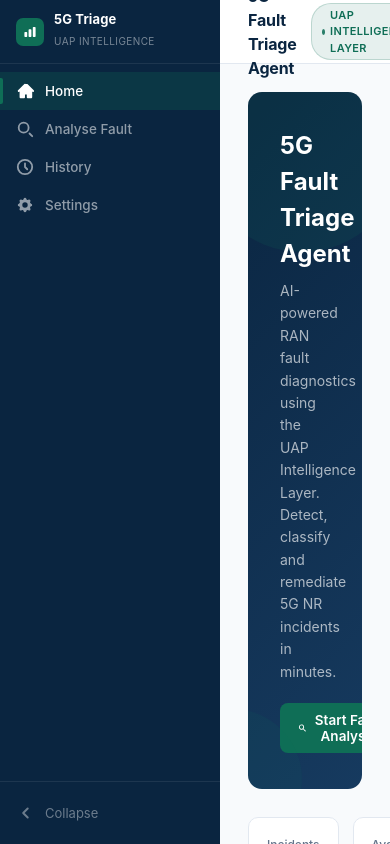
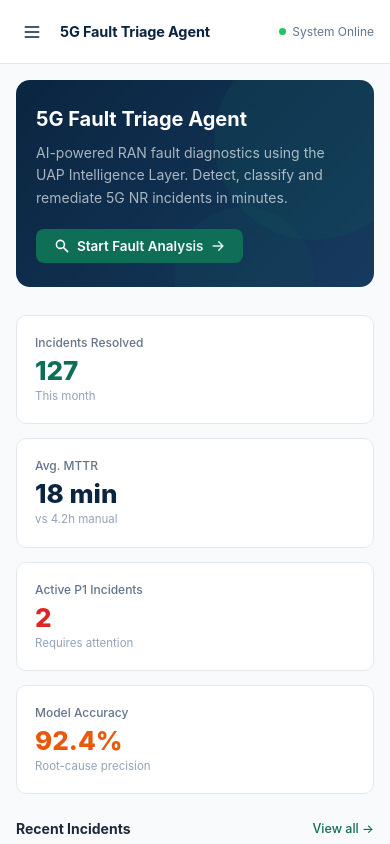
Before and after one commit to prernasingh925/5g-fault-triage-agent, a React (Vite) app: page / in a window 390 px wide. Built offline with nearby package versions, Linux system fonts and the light colour scheme.

Commit message:
Optimize mobile responsive design

```diff
--- a/src/App.css
+++ b/src/App.css
@@ -914,3 +914,125 @@
   outline: none;
   cursor: pointer;
 }
+
+/* ── Mobile Responsiveness ── */
+.mobile-menu-btn {
+  display: none;
+}
+
+@media (max-width: 900px) {
+  .stats-grid {
+    grid-template-columns: repeat(2, 1fr);
+  }
+}
+
+@media (max-width: 768px) {
+  .app-layout {
+    position: relative;
+  }
+  .sidebar {
+    position: fixed;
+    top: 0;
+    bottom: 0;
+    left: 0;
+    z-index: 100;
+    transform: translateX(-100%);
+    width: var(--sidebar-expanded) !important;
+  }
+  .sidebar.mobile-open {
+    transform: translateX(0);
+    box-shadow: 4px 0 24px rgba(0,0,0,0.15);
+  }
+  .sidebar-collapse-btn {
+    display: none;
+  }
+  .mobile-overlay {
+    position: fixed;
+    inset: 0;
+    background: rgba(10, 37, 64, 0.4);
+    z-index: 99;
+    backdrop-filter: blur(2px);
+    cursor: pointer;
+    pointer-events: auto;
+  }
+  .mobile-menu-btn {
+    display: flex;
+    align-items: center;
+    justify-content: center;
+    background: none;
+    border: none;
+    color: var(--navy);
+    cursor: pointer;
+    padding: 6px;
+    margin-right: 2px;
+  }
+  .topbar {
+    padding: 0 16px;
+    gap: 10px;
+  }
+  .topbar-title {
+    font-size: 14.5px;
+    white-space: nowrap;
+    overflow: hidden;
+    text-overflow: ellipsis;
+  }
+  .badge-uap {
+    display: none;
+  }
+  .page-content {
+    padding: 16px;
+    max-width: 100vw;
+    overflow-x: hidden;
+  }
+  .stats-grid {
+    grid-template-columns: 1fr;
+  }
+  .cards-grid-3, .cards-grid-2, .big-cards-grid {
+    grid-template-columns: 1fr;
+  }
+  .p1-banner {
+    flex-direction: column;
+    align-items: flex-start;
+    gap: 12px;
+  }
+  .p1-meta {
+    text-align: left;
+    width: 100%;
+    display: flex;
+    justify-content: space-between;
+  }
+  .home-hero {
+    padding: 24px 20px;
+  }
+  .home-hero h1 {
+    font-size: 20px;
+  }
+  .incidents-table {
+    overflow-x: auto;
+    width: 100%;
+    display: block;
+    -webkit-overflow-scrolling: touch;
+  }
+  .table-row {
+    min-width: 550px;
+  }
+  .history-item {
+    grid-template-columns: 1fr;
+    gap: 8px;
+  }
+  .history-item-right {
+    align-items: flex-start;
+    flex-direction: row;
+    gap: 12px;
+    margin-top: 4px;
+    align-items: center;
+  }
+  .settings-row {
+    flex-direction: column;
+    align-items: flex-start;
+    gap: 12px;
+  }
+  .settings-row .toggle, .settings-row .model-select {
+    align-self: flex-start;
+  }
+}
--- a/src/App.jsx
+++ b/src/App.jsx
@@ -68,6 +68,11 @@ const IconWarning = () => (
     <path fillRule="evenodd" d="M8.257 3.099c.765-1.36 2.722-1.36 3.486 0l5.58 9.92c.75 1.334-.213 2.98-1.742 2.98H4.42c-1.53 0-2.493-1.646-1.743-2.98l5.58-9.92zM11 13a1 1 0 11-2 0 1 1 0 012 0zm-1-8a1 1 0 00-1 1v3a1 1 0 002 0V6a1 1 0 00-1-1z" clipRule="evenodd" />
   </svg>
 )
+const IconMenu = () => (
+  <svg viewBox="0 0 24 24" fill="none" stroke="currentColor" strokeWidth="2" width="20" height="20">
+    <path d="M4 6h16M4 12h16M4 18h16" strokeLinecap="round" strokeLinejoin="round" />
+  </svg>
+)
 
 // ─── Mock data ───────────────────────────────────────────────
 const SAMPLE_TICKET = `INCIDENT TICKET: INC-20260321-0847
@@ -127,7 +132,7 @@ const HISTORY_ITEMS = [
 ]
 
 // ─── Sidebar ──────────────────────────────────────────────────
-function Sidebar({ activePage, onNavigate, expanded, onToggle }) {
+function Sidebar({ activePage, onNavigate, expanded, onToggle, mobileOpen, onMobileClose }) {
   const navItems = [
     { id: 'home',    label: 'Home',           icon: <IconHome /> },
     { id: 'analyse', label: 'Analyse Fault',  icon: <IconSearch /> },
@@ -136,7 +141,7 @@ function Sidebar({ activePage, onNavigate, expanded, onToggle }) {
   ]
 
   return (
-    <nav className={`sidebar ${expanded ? 'expanded' : 'collapsed'}`}>
+    <nav className={`sidebar ${expanded ? 'expanded' : 'collapsed'} ${mobileOpen ? 'mobile-open' : ''}`}>
       <div className="sidebar-header">
         <div className="sidebar-logo">
           <IconSignal />
@@ -516,9 +521,12 @@ const PAGE_TITLES = {
   settings: 'Settings',
 }
 
-function TopBar({ page }) {
+function TopBar({ page, onMenuClick }) {
   return (
     <header className="topbar">
+      <button className="mobile-menu-btn" onClick={onMenuClick}>
+        <IconMenu />
+      </button>
       <span className="topbar-title">5G Fault Triage Agent</span>
       <span className="badge badge-uap">
         <span className="badge-dot" />
@@ -538,27 +546,36 @@ function TopBar({ page }) {
 export default function App() {
   const [page, setPage] = useState('home')
   const [sidebarExpanded, setSidebarExpanded] = useState(true)
+  const [mobileMenuOpen, setMobileMenuOpen] = useState(false)
+
+  const handleNavigate = (p) => {
+    setPage(p)
+    setMobileMenuOpen(false)
+  }
 
   const renderPage = () => {
     switch (page) {
-      case 'home':     return <HomePage onNavigate={setPage} />
+      case 'home':     return <HomePage onNavigate={handleNavigate} />
       case 'analyse':  return <AnalysePage />
       case 'history':  return <HistoryPage />
       case 'settings': return <SettingsPage />
-      default:         return <HomePage onNavigate={setPage} />
+      default:         return <HomePage onNavigate={handleNavigate} />
     }
   }
 
   return (
     <div className="app-layout">
+      {mobileMenuOpen && <div className="mobile-overlay" onClick={() => setMobileMenuOpen(false)} />}
       <Sidebar
         activePage={page}
-        onNavigate={setPage}
+        onNavigate={handleNavigate}
         expanded={sidebarExpanded}
         onToggle={() => setSidebarExpanded(e => !e)}
+        mobileOpen={mobileMenuOpen}
+        onMobileClose={() => setMobileMenuOpen(false)}
       />
       <div className="main-wrapper">
-        <TopBar page={page} />
+        <TopBar page={page} onMenuClick={() => setMobileMenuOpen(true)} />
         <main className="page-content">
           {renderPage()}
         </main>
```
